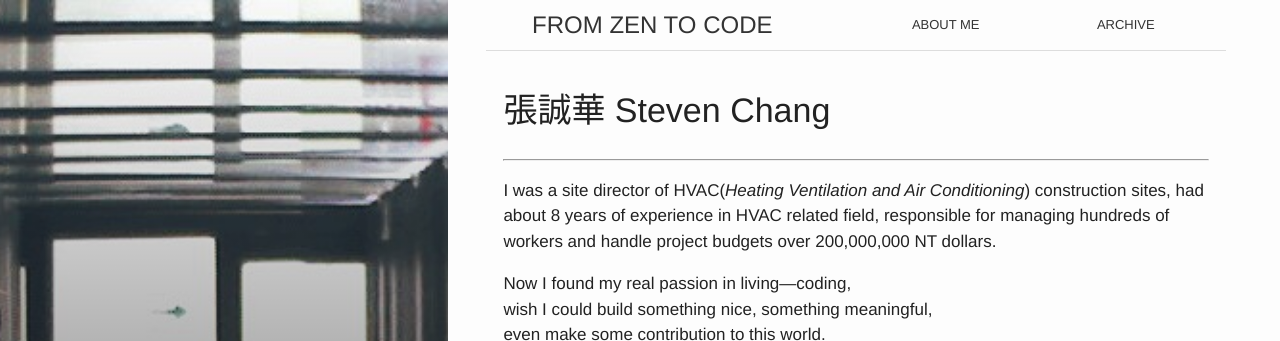
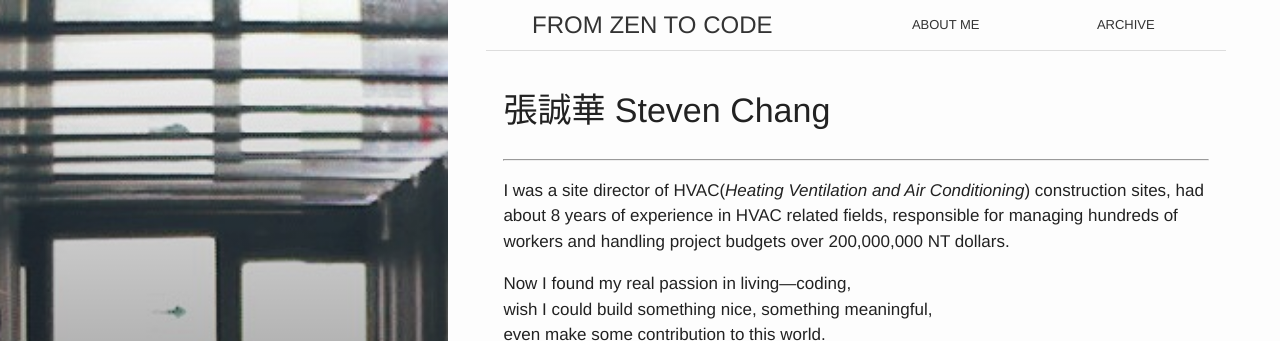
Before and after one commit to stevencch99/stevencch99.github.io, a Jekyll site: the page built from about.md, in a window 1280 px wide and 921 px high, cut to the strip 0-341 px from the top of the window. Built offline with Jekyll 4.4.1, drawn with Linux system fonts in a browser that asks for light colours; nearby versions of some CDN libraries; comment, search, counter and statistics services are not loaded.

Commit message:
Fix typo in About.md

```diff
--- a/about.md
+++ b/about.md
@@ -13,9 +13,9 @@ active: about
 # 張誠華 Steven Chang
 ---
 
-I was a site director of HVAC(*Heating Ventilation and Air Conditioning*) construction sites, had about 8 years of experience in HVAC related field,
+I was a site director of HVAC(*Heating Ventilation and Air Conditioning*) construction sites, had about 8 years of experience in HVAC related fields,
 responsible for managing hundreds of workers
-and handle project budgets over 200,000,000 NT dollars.
+and handling project budgets over 200,000,000 NT dollars.
 
 Now I found my real passion in living—coding,
 wish I could build something nice, something meaningful,
```
